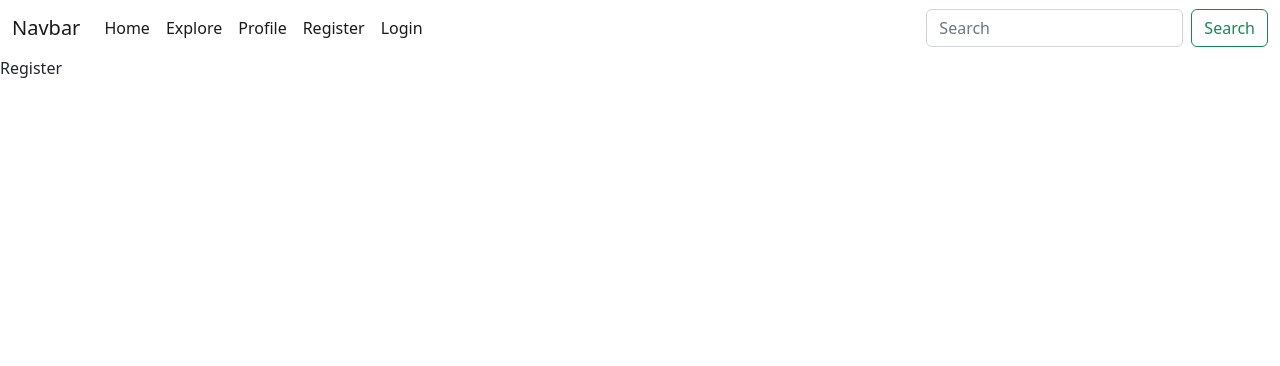
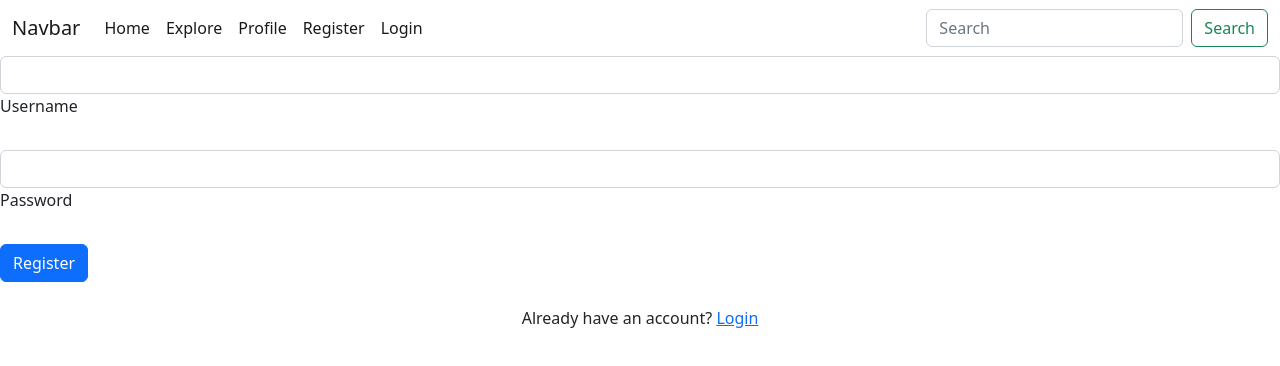
Before and after one commit to DannyAntonelli/Let-Me-Code, a Vue app in the folder frontend/: page /register in a window 1280 px wide. Both pictures are taken after a click on the link "Navbar". Shown: the top 366 px of the page. Built offline with nearby package versions, Linux system fonts and the light colour scheme.

Commit message:
Add basic register form

```diff
--- a/frontend/src/views/Login.vue
+++ b/frontend/src/views/Login.vue
@@ -1,13 +1,13 @@
 <template>
     <form @submit.prevent="handleLogin">
         <div class="form-outline mb-4">
-            <input type="text" id="form2Example1" class="form-control" v-model="username" required />
-            <label class="form-label" for="form2Example1">Username</label>
+            <input type="text" id="login-username" class="form-control" v-model="username" required />
+            <label class="form-label" for="login-username">Username</label>
         </div>
 
         <div class="form-outline mb-4">
-            <input type="password" id="form2Example2" class="form-control" v-model="password" required />
-            <label class="form-label" for="form2Example2">Password</label>
+            <input type="password" id="login-password" class="form-control" v-model="password" required />
+            <label class="form-label" for="login-password">Password</label>
         </div>
 
         <button type="submit" class="btn btn-primary btn-block mb-4">Sign in</button>
--- a/frontend/src/views/Register.vue
+++ b/frontend/src/views/Register.vue
@@ -1,3 +1,54 @@
 <template>
-    <p>Register</p>
+    <form @submit.prevent="handleRegister">
+        <div class="form-outline mb-4">
+            <input type="text" id="register-username" class="form-control" v-model="username" required />
+            <label class="form-label" for="register-username">Username</label>
+        </div>
+
+        <div class="form-outline mb-4">
+            <input type="password" id="register-password" class="form-control" v-model="password" required />
+            <label class="form-label" for="register-password">Password</label>
+        </div>
+
+        <button type="submit" class="btn btn-primary btn-block mb-4">Register</button>
+
+        <div class="text-center">
+            <p>Already have an account? <router-link to="/login">Login</router-link></p>
+        </div>
+    </form>
 </template>
+
+<script>
+import { register, login } from '@/api/user.js'
+
+export default {
+    name: 'Register',
+
+    data() {
+        return {
+            username: '',
+            password: ''
+        }
+    },
+
+    methods: {
+        handleRegister() {
+            register(this.username, this.password)
+                .then(() => {
+                    login(this.username, this.password)
+                        .then(response => {
+                            console.log(response)
+                            localStorage.setItem('token', response.token)
+                            this.$router.push('/')
+                        })
+                        .catch(error => {
+                            console.log(error)
+                        })
+                })
+                .catch(error => {
+                    console.log(error)
+                })
+        }
+    }
+}
+</script>
```
